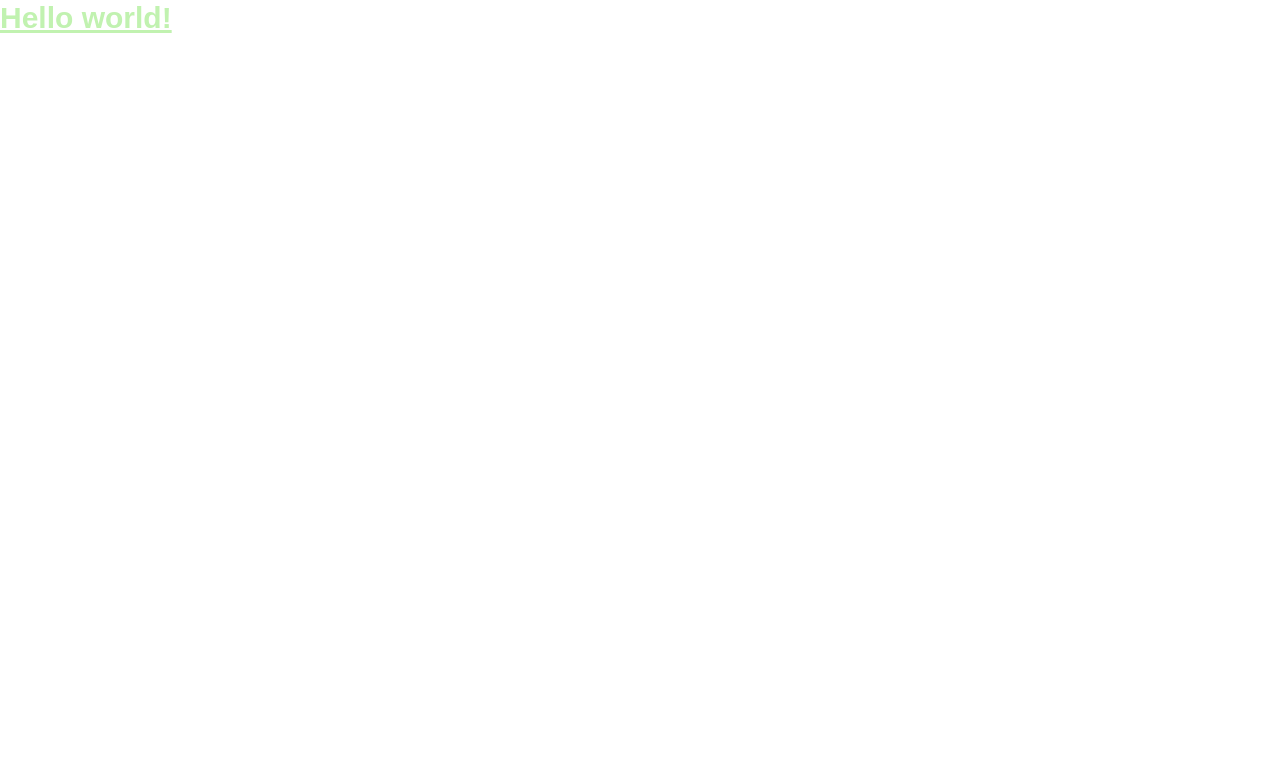
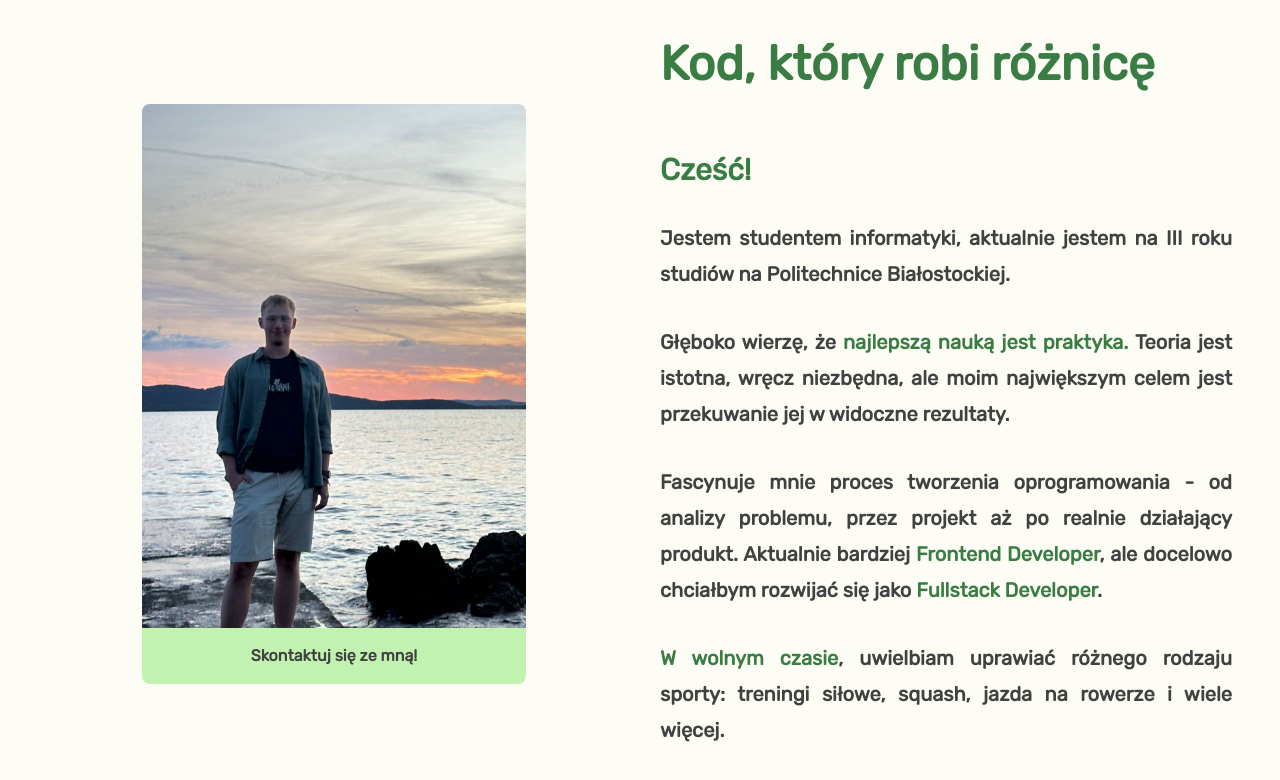
Before and after one commit to mkosinskki/nuxtMyPage, a Nuxt app: page / in a window 1280 px wide. Shown: the top 780 px of the page. Built offline with nearby package versions, Linux system fonts and the light colour scheme.

Commit message:
added seo, added about me page, imported fonts

```diff
--- a/app/app.vue
+++ b/app/app.vue
@@ -1,8 +1,51 @@
 <template>
   <div>
-    <h1 class="text-3xl font-bold underline text-lightMint">
-      Hello world!
-    </h1>
+    <AboutMe />
     <NuxtRouteAnnouncer />
   </div>
 </template>
+
+<script setup>
+useHead({
+  htmlAttrs: { lang: 'pl' },
+  title: 'Marcin Kosiński - Frontend Developer | Portfolio',
+  meta: [
+    { name: 'description', content: 'Portfolio Marcina Kosińskiego...' },
+
+    { name: 'keywords', content: 'Frontend Developer, Vue.js, Nuxt, Tailwind, Białystok, Programista, Tworzenie stron' },
+
+    { property: 'article:tag', content: 'Frontend Development' },
+    { property: 'article:tag', content: 'Vue.js' },
+    { property: 'article:tag', content: 'Web Performance' },
+
+    { property: 'og:title', content: 'Marcin Kosiński - Frontend Developer' },
+    { property: 'og:description', content: 'Zobacz moje projekty i dowiedz się więcej o moim doświadczeniu.' },
+    { property: 'og:image', content: 'https://www.marcinkosinski.dev/images/og-image.jpg' },
+    { property: 'og:type', content: 'website' }
+  ],
+
+  script: [
+    {
+      type: 'application/ld+json',
+      children: JSON.stringify({
+        "@context": "https://schema.org",
+        "@type": "Person",
+        "name": "Marcin Kosiński",
+        "jobTitle": "Frontend Developer",
+        "url": "https://www.marcinkosinski.dev",
+        "image": "https://www.marcinkosinski.dev/images/profile.jpg",
+        "alumniOf": {
+          "@type": "CollegeOrUniversity",
+          "name": "Politechnika Białostocka"
+        },
+        "description": "Frontend Developer i student informatyki z Białegostoku.",
+        "sameAs": [
+          "https://github.com/mkosinskki",
+          "https://www.linkedin.com/in/marcin-kosiński-80825633a",
+        ],
+        "knowsAbout": ["Vue.js", "Nuxt", "JavaScript", "Tailwind CSS"],
+      })
+    }
+  ]
+})
+</script>
--- /dev/null
+++ b/app/components/AboutMe.vue
@@ -0,0 +1,75 @@
+<template>
+  <section id="about-me" class="bg-cotton relative" aria-label="Sekcja o mnie">
+    <div
+      class="container mx-auto flex flex-col-reverse md:flex-row text-offWhite justify-center items-center min-h-[calc(100vh-72px)] px-10 py-10 space-y-10 md:px-12 md:space-y-0 md:space-x-10"
+    >
+      <div class="w-full md:w-1/2 flex flex-col justify-center items-center">
+        <div class="group mt-20 md:mt-0 relative">
+          <img
+            src="/images/profile.jpg"
+            alt="Marcin Kosiński - Frontend Developer, student Politechniki Białostockiej"
+            width="384"
+            height="500"
+            loading="lazy"
+            class="w-60 h-auto md:w-96 group-hover:scale-105 duration-150 rounded-t-lg object-cover"
+          />
+
+          <NuxtLink
+            to="#contact"
+            title="Przejdź do kontaktu"
+            class="block group-hover:scale-105 transition-transform duration-150"
+          >
+            <div
+              class="bg-lightMint text-graphite py-4 rounded-b-lg text-center font-semibold transition-colors duration-150 group-hover:bg-forestGreen group-hover:text-offWhite group-hover:shadow-lg"
+            >
+              Skontaktuj się ze mną!
+            </div>
+          </NuxtLink>
+        </div>
+      </div>
+
+      <div
+        class="w-full md:w-1/2 items-center justify-center space-y-8 leading-9 text-lg md:text-xl font-semibold text-graphite mt-10 md:mt-0"
+      >
+        <article class="flex flex-col space-y-8 text-center md:max-w-xl md:text-justify">
+
+          <h2 class="text-4xl md:text-5xl font-extrabold text-center md:text-left text-mediumGreen">
+            Kod, który robi różnicę
+          </h2>
+
+          <p class="text-mediumGreen text-2xl md:text-3xl font-bold text-center md:text-left my-8">
+            Cześć!
+          </p>
+
+          <p>
+            Jestem studentem informatyki, aktualnie jestem na III roku studiów na
+            <strong class="font-semibold">Politechnice Białostockiej</strong>.
+          </p>
+
+          <p>
+            Głęboko wierzę, że
+            <span class="text-mediumGreen">najlepszą nauką jest praktyka.</span> Teoria jest
+            istotna, wręcz niezbędna, ale moim największym celem jest przekuwanie jej w widoczne
+            rezultaty.
+          </p>
+
+          <p>
+            Fascynuje mnie proces tworzenia oprogramowania - od analizy problemu, przez projekt aż
+            po realnie działający produkt. Aktualnie bardziej
+            <strong class="text-mediumGreen font-semibold">Frontend Developer</strong>, ale docelowo chciałbym
+            rozwijać się jako <strong class="text-mediumGreen font-semibold">Fullstack Developer</strong>.
+          </p>
+
+          <p>
+            <span class="text-mediumGreen">W wolnym czasie</span>, uwielbiam uprawiać różnego
+            rodzaju sporty: treningi siłowe, squash, jazda na rowerze i wiele więcej.
+          </p>
+        </article>
+      </div>
+    </div>
+  </section>
+</template>
+
+<script setup></script>
+
+<style scoped></style>
--- a/nuxt.config.ts
+++ b/nuxt.config.ts
@@ -4,9 +4,26 @@ export default defineNuxtConfig({
   compatibilityDate: "2025-07-15",
   devtools: { enabled: true },
   css: ['./app/assets/css/main.css'],
+
   vite: {
     plugins: [
       tailwindcss(),
     ],
   },
+
+  modules: [
+    "@nuxt/image",
+    "@nuxtjs/google-fonts"
+  ],
+
+  googleFonts: {
+    families: {
+      Anton: true,
+      Poppins: [100, 200, 300, 400, 500, 600, 700, 800, 900],
+      Rubik: '300..900',
+    },
+    display: 'swap',
+    prefetch: true,
+    preconnect: true,
+  }
 });
--- a/package.json
+++ b/package.json
@@ -10,8 +10,14 @@
     "postinstall": "nuxt prepare"
   },
   "dependencies": {
+    "@nuxt/image": "^2.0.0",
+    "@tailwindcss/vite": "^4.1.18",
     "nuxt": "^4.2.2",
+    "tailwindcss": "^4.1.18",
     "vue": "^3.5.26",
     "vue-router": "^4.6.4"
+  },
+  "devDependencies": {
+    "@nuxtjs/google-fonts": "^3.2.0"
   }
 }
```
Also changed, not shown: public/images/profile.jpg (added), 1 other file (tests, documents, lock files or other folders).
